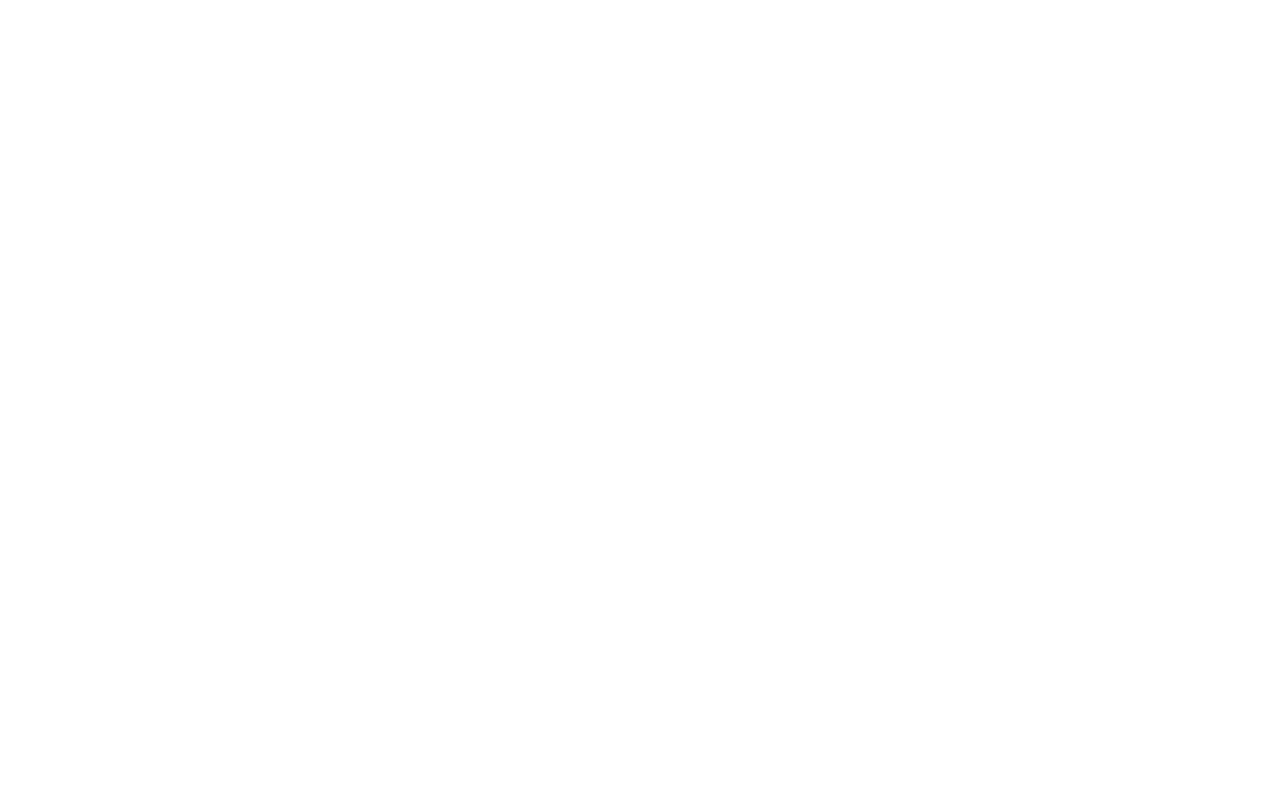
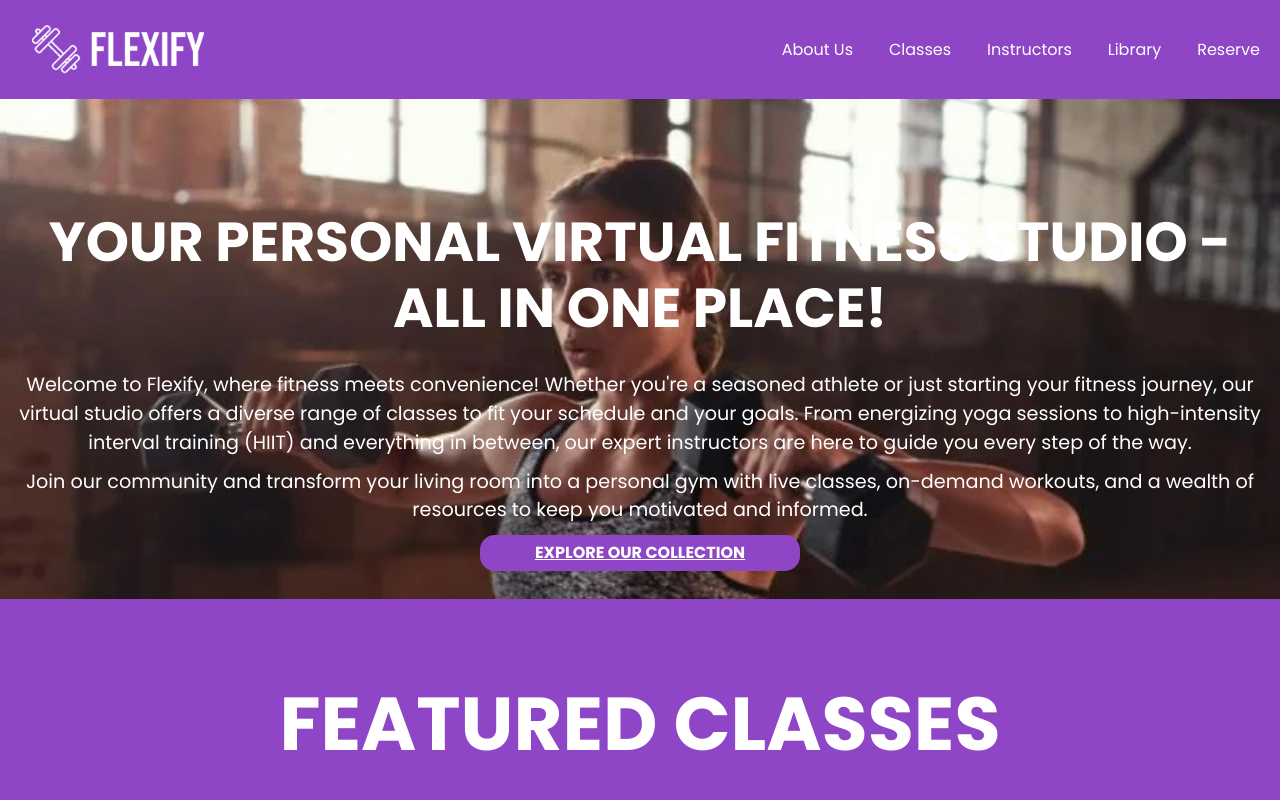
Before and after one commit to nahiyani/flexify, a React (Create React App) app in the folder flex/: page /flexify/flex/ in a window 1280 px wide. Before the commit this address had no page. Shown: the top 800 px of the page. Built offline with nearby package versions, Linux system fonts and the light colour scheme.

Commit message:
Initial commit

```diff
--- a/flex/package.json
+++ b/flex/package.json
@@ -15,7 +15,7 @@
   "react-router-dom": "^6.24.1",
   "react-scripts": "5.0.0",
   "web-vitals": "^4.2.1",
-  "homepage": "https://nahiyani.github.io/flexify"
+  "homepage": "https://nahiyani.github.io/flexify/flex"
  },
  "scripts": {
   "start": "react-scripts start",
--- a/flex/src/App.js
+++ b/flex/src/App.js
@@ -1,5 +1,5 @@
 import React from 'react';
-import { BrowserRouter, Routes, Route } from 'react-router-dom';
+import { Routes, Route } from 'react-router-dom';
 import Home from './pages/Home';
 import AboutUs from './pages/AboutUs';
 import Classes from './pages/Classes';
@@ -10,7 +10,6 @@
 function App() {
   return (
     <div>
-      <BrowserRouter>
       <Routes>
         <Route path='/' element={<Home />} />
         <Route path='/about' element={<AboutUs />} />
@@ -19,7 +18,6 @@
         <Route path='/library' element={<Library />} />
         <Route path='/reserve' element={<Reserve />} />
       </Routes>
-      </BrowserRouter>
     </div>
   );
 }
--- a/flex/src/index.js
+++ b/flex/src/index.js
@@ -1,5 +1,6 @@
 import React from 'react';
 import ReactDOM from 'react-dom/client';
+import { BrowserRouter } from 'react-router-dom';
 import './index.css';
 import App from './App';
 import reportWebVitals from './reportWebVitals';
@@ -7,7 +8,9 @@
 const root = ReactDOM.createRoot(document.getElementById('root'));
 root.render(
   <React.StrictMode>
-    <App />
+    <BrowserRouter basename="/flexify/flex">
+      <App />
+    </BrowserRouter>
   </React.StrictMode>
 );
 
```
Lines whose indentation alone changed are shown as unchanged.
